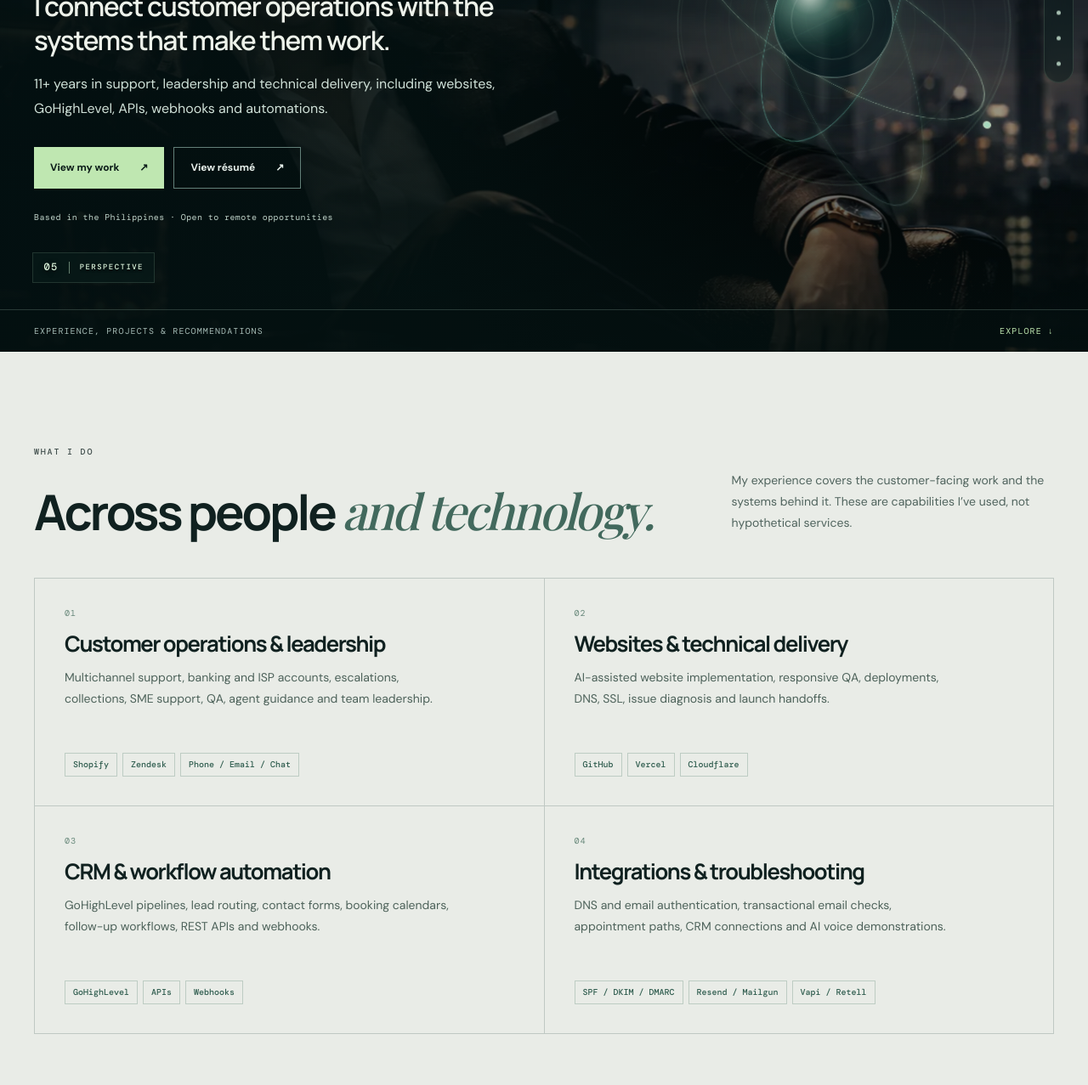
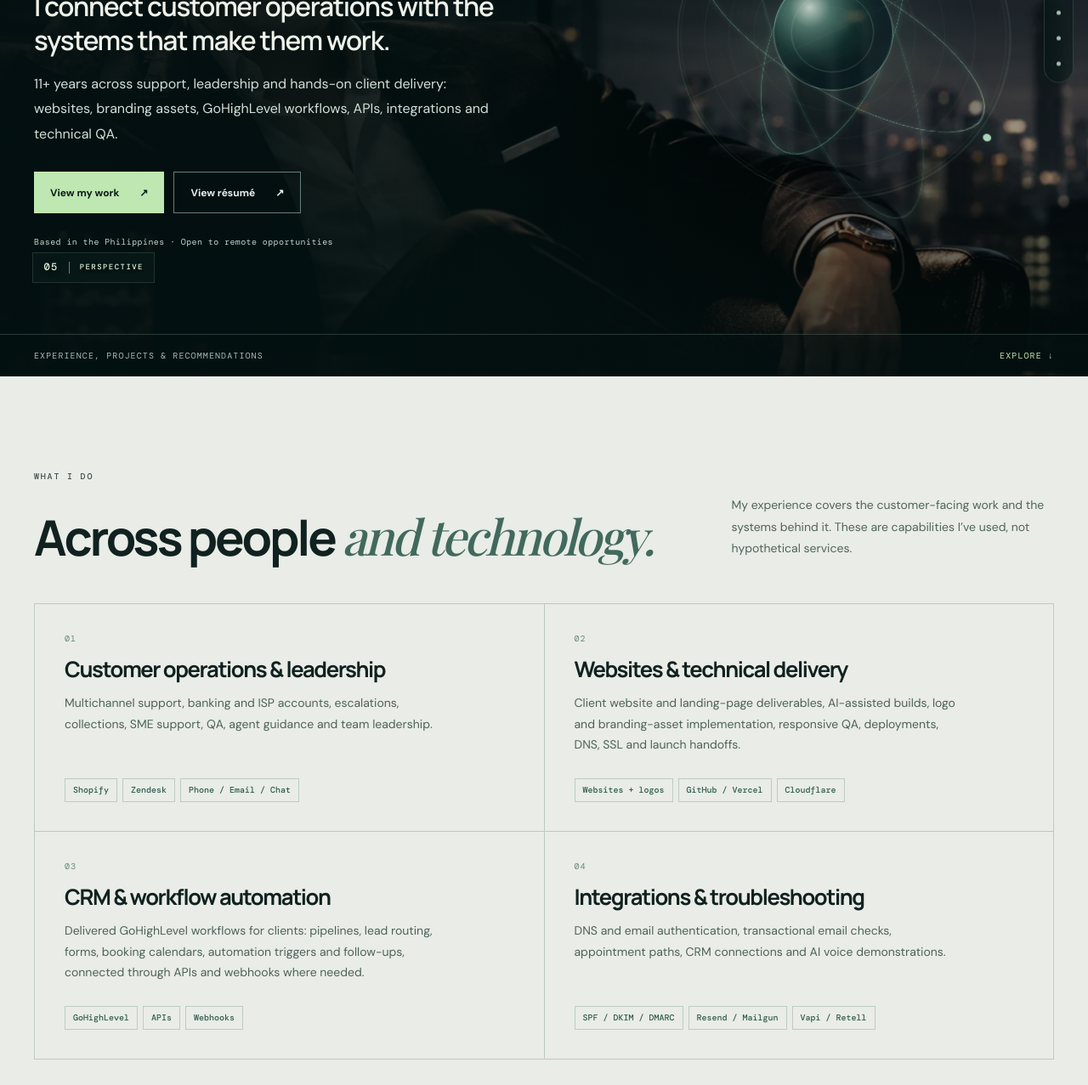
Before and after one commit to ajelljeromesaliba-spec/Ajell-Portfolio, a plain HTML site: page index.html in a window 1280 px wide. Shown: the part 445-1722 px from the top of the page at 85% size. Drawn offline with nearby package versions, Linux system fonts and the light colour scheme; a web font is replaced by a local one.

Commit message:
Clarify AI Acquisition website, logo, integration and GoHighLevel client deliverables

```diff
--- a/index.html
+++ b/index.html
@@ -4,7 +4,7 @@
 <meta charset="utf-8">
 <meta name="viewport" content="width=device-width,initial-scale=1">
 <meta name="theme-color" content="#0a1515">
-<meta name="description" content="Ajell Saliba's professional portfolio: customer operations, GoHighLevel, websites, API and webhook integrations, technical delivery, and leadership.">
+<meta name="description" content="Ajell Saliba's portfolio: client website and logo deliverables, GoHighLevel workflows, API integrations, technical operations, QA, and support leadership.">
 <meta name="author" content="Ajell Saliba">
 <meta name="site-release" content="ajell-professional-v29-cinematic-scroll-20261122">
 <meta property="og:type" content="website">
@@ -35,7 +35,7 @@
 <nav class="mobile-menu" id="mobileMenu" aria-label="Mobile navigation" hidden><a href="#expertise">Expertise</a><a href="#selected-work">Featured projects</a><a href="#case-studies">Case studies</a><a href="#experience">Work experience</a><a href="#voices">Recommendations</a><a href="#about">About me</a><a href="#contact">Contact</a></nav>
 <main id="main">
   <section class="hero" id="home" aria-labelledby="homeTitle"><div class="hero-grid container">
-    <div class="hero-copy"><p class="eyebrow hero-kicker"><span class="signal-dot" aria-hidden="true"></span> OPERATIONS / SYSTEMS / DELIVERY</p><h1 id="homeTitle">Ajell <em>Saliba.</em></h1><p class="hero-lead">I connect customer operations with the systems that make them work.</p><p class="hero-description">11+ years in support, leadership and technical delivery, including websites, GoHighLevel, APIs, webhooks and automations.</p><div class="hero-actions"><a class="button button-primary" href="#selected-work">View my work <span aria-hidden="true">↗</span></a><a class="button button-quiet" href="resume-v2.html">View résumé <span aria-hidden="true">↗</span></a></div><p class="hero-footnote">Based in the Philippines · Open to remote opportunities</p></div>
+    <div class="hero-copy"><p class="eyebrow hero-kicker"><span class="signal-dot" aria-hidden="true"></span> OPERATIONS / SYSTEMS / DELIVERY</p><h1 id="homeTitle">Ajell <em>Saliba.</em></h1><p class="hero-lead">I connect customer operations with the systems that make them work.</p><p class="hero-description">11+ years across support, leadership and hands-on client delivery: websites, branding assets, GoHighLevel workflows, APIs, integrations and technical QA.</p><div class="hero-actions"><a class="button button-primary" href="#selected-work">View my work <span aria-hidden="true">↗</span></a><a class="button button-quiet" href="resume-v2.html">View résumé <span aria-hidden="true">↗</span></a></div><p class="hero-footnote">Based in the Philippines · Open to remote opportunities</p></div>
     <div class="hero-city-photo" aria-hidden="true"><img src="assets/hero-city.webp" width="1578" height="888" alt="" fetchpriority="high" decoding="async"></div>
   </div><div class="hero-bottom"><div class="container"><span>EXPERIENCE, PROJECTS & RECOMMENDATIONS</span><a href="#expertise">EXPLORE <span aria-hidden="true">↓</span></a></div></div></section>
 
@@ -43,8 +43,8 @@
     <header class="section-heading reveal"><p class="eyebrow">WHAT I DO</p><div class="section-heading-grid"><h2 id="expertiseTitle">Across people <em>and technology.</em></h2><p>My experience covers the customer-facing work and the systems behind it. These are capabilities I’ve used, not hypothetical services.</p></div></header>
     <div class="expertise-grid">
       <article class="expertise-item reveal"><span class="item-no">01</span><h3>Customer operations & leadership</h3><p>Multichannel support, banking and ISP accounts, escalations, collections, SME support, QA, agent guidance and team leadership.</p><div class="skill-tags"><span>Shopify</span><span>Zendesk</span><span>Phone / Email / Chat</span></div></article>
-      <article class="expertise-item reveal"><span class="item-no">02</span><h3>Websites & technical delivery</h3><p>AI-assisted website implementation, responsive QA, deployments, DNS, SSL, issue diagnosis and launch handoffs.</p><div class="skill-tags"><span>GitHub</span><span>Vercel</span><span>Cloudflare</span></div></article>
-      <article class="expertise-item reveal"><span class="item-no">03</span><h3>CRM & workflow automation</h3><p>GoHighLevel pipelines, lead routing, contact forms, booking calendars, follow-up workflows, REST APIs and webhooks.</p><div class="skill-tags"><span>GoHighLevel</span><span>APIs</span><span>Webhooks</span></div></article>
+      <article class="expertise-item reveal"><span class="item-no">02</span><h3>Websites & technical delivery</h3><p>Client website and landing-page deliverables, AI-assisted builds, logo and branding-asset implementation, responsive QA, deployments, DNS, SSL and launch handoffs.</p><div class="skill-tags"><span>Websites + logos</span><span>GitHub / Vercel</span><span>Cloudflare</span></div></article>
+      <article class="expertise-item reveal"><span class="item-no">03</span><h3>CRM & workflow automation</h3><p>Delivered GoHighLevel workflows for clients: pipelines, lead routing, forms, booking calendars, automation triggers and follow-ups, connected through APIs and webhooks where needed.</p><div class="skill-tags"><span>GoHighLevel</span><span>APIs</span><span>Webhooks</span></div></article>
       <article class="expertise-item reveal"><span class="item-no">04</span><h3>Integrations & troubleshooting</h3><p>DNS and email authentication, transactional email checks, appointment paths, CRM connections and AI voice demonstrations.</p><div class="skill-tags"><span>SPF / DKIM / DMARC</span><span>Resend / Mailgun</span><span>Vapi / Retell</span></div></article>
     </div>
   </div></section>
@@ -61,14 +61,14 @@
         <div class="project-art"><div class="project-art-top"><span>INDEPENDENT PROJECT</span><span>PUBLIC WEBSITE</span></div><div class="project-typography"><span>CONNECTIVE</span><strong>STACK.</strong><small>WEBSITE / AUTOMATIONS / AI DEMOS</small></div><div class="project-art-footer">BUILT / CONNECTED / TESTED</div></div>
         <div class="project-copy"><p class="eyebrow">INDEPENDENT BUILD / LIVE</p><h3>ConnectiveStack</h3><p>A public project I built to demonstrate websites, AI-assisted workflows and practical integrations.</p><dl class="project-facts"><div><dt>My work</dt><dd>Website implementation, hosting/deployment, integrations and responsive QA</dd></div><div><dt>Connections</dt><dd>Contact routes, Resend delivery, calendar paths and AI voice demos</dd></div><div><dt>Tools</dt><dd>GitHub, Vercel, Cloudflare, Resend, Vapi / Retell</dd></div></dl><a class="text-link" href="https://connectivestack.com/" target="_blank" rel="noopener noreferrer">Visit the live project <span aria-hidden="true">↗</span></a></div>
       </article>
-      <article class="featured-project featured-project-secondary reveal"><div class="secondary-project-copy"><p class="eyebrow">CLIENT DELIVERY / PRIVATE WORK</p><h3>Websites, workflows <em>& integrations.</em></h3><p>Across client implementations, I worked on site delivery, forms, lead routing, GoHighLevel setup, calendars, domain verification and email authentication.</p><p class="project-outcome">I checked submissions, routing and booking flows before handoff. Client details remain private.</p></div><div class="secondary-project-aside"><p>IMPLEMENTATION AREAS</p><ul><li>Sites + deployments</li><li>CRM + automations</li><li>APIs + webhooks</li><li>DNS + email</li><li>Delivery QA</li></ul></div></article>
+      <article class="featured-project featured-project-secondary reveal"><div class="secondary-project-copy"><p class="eyebrow">CLIENT DELIVERY / PRIVATE WORK</p><h3>Websites, workflows <em>& integrations.</em></h3><p>At AI Acquisition, I contributed directly to client deliverables: websites and landing pages, logo and branding assets, GoHighLevel workflows, forms, calendars, lead routing, third-party integrations and domain/email configuration.</p><p class="project-outcome">I handled implementation and tested site responsiveness, submissions, workflow triggers, routing and booking paths before handoff. Client details remain private.</p></div><div class="secondary-project-aside"><p>IMPLEMENTATION AREAS</p><ul><li>Sites + logos</li><li>CRM + GHL workflows</li><li>APIs + webhooks</li><li>DNS + email</li><li>Delivery QA</li></ul></div></article>
     </div>
   </div></section>
 
   <section class="case-studies section-pad surface-light" id="case-studies" aria-labelledby="casesTitle"><div class="container">
     <header class="section-heading reveal"><p class="eyebrow">CASE STUDIES</p><div class="section-heading-grid"><h2 id="casesTitle">The work <em>behind delivery.</em></h2><p>What I handled and what can be verified. I’m not claiming client revenue or conversion improvements without evidence.</p></div></header>
     <div class="case-list">
-      <article class="case-row reveal"><div class="case-title"><p class="eyebrow">AI ACQUISITION / MANAGEMENT SUPPORT</p><h3>Reviewing client delivery at scale</h3><p>Operations QA and follow-up</p></div><div class="case-detail"><p>Reviewed <strong>6,381 client records</strong>, checked onboarding handoffs and closer-calendar connections, and identified blockers involving overdue work, ownership and client dependencies.</p><p>The work helped separate verified tasks from items needing follow-up. This is an operations review, not a claim about revenue results.</p><span class="case-tag">Records / Onboarding / Quality checks</span></div></article>
+      <article class="case-row reveal"><div class="case-title"><p class="eyebrow">AI ACQUISITION / CLIENT DELIVERABLES + MANAGEMENT SUPPORT</p><h3>Building, connecting and checking client systems</h3><p>Technical implementation and delivery QA</p></div><div class="case-detail"><p>Worked across client deliverables, including AI-assisted websites, landing pages, logos and branding assets, GoHighLevel pipelines and workflows, forms, booking calendars, lead routing, APIs, webhooks and deployment configuration.</p><p>Also reviewed <strong>6,381 client records</strong>, checked onboarding handoffs and closer-calendar connections, and flagged overdue work, unclear ownership and client dependencies. These are delivery and QA activities, not claims about client revenue.</p><span class="case-tag">Websites / Branding / GHL / Integrations / QA</span></div></article>
       <article class="case-row reveal"><div class="case-title"><p class="eyebrow">PROCLICK / CUSTOMER OPERATIONS</p><h3>From support agent to team lead</h3><p>Team leadership and quality</p></div><div class="case-detail"><p>Started in customer service and progressed into a team leadership role. Handled e-commerce cases and escalations, supported agents, helped with QA and worked on GoHighLevel automations.</p><p>ProClick owner Alfred confirmed that progression in his five-star Upwork review.</p><a class="text-link dark-link" href="#voices">Read Alfred’s review <span aria-hidden="true">↗</span></a></div></article>
     </div>
   </div></section>
@@ -83,7 +83,7 @@
 
   <section class="experience section-pad" id="experience" aria-labelledby="experienceTitle"><div class="container"><header class="section-opening"><span class="eyebrow">WORK HISTORY</span><div class="opening-line"><h2 id="experienceTitle">Where I’ve <em>worked.</em></h2><p>Across customer support, technical troubleshooting, collections, QA, team leadership, and technical delivery. Select a role to read more.</p></div></header>
       <div class="experience-shell"><div class="experience-aside"><span>2015 — 2026</span><figure class="experience-portrait"><img src="assets/ajell-executive-portrait.webp" width="780" height="1040" loading="lazy" decoding="async" alt="Ajell Saliba in a black suit with short dark hair, smiling against a green digital-code background"><figcaption>AJELL SALIBA / 2026</figcaption></figure><a class="text-link" href="resume-v2.html">VIEW / PRINT RÉSUMÉ <span aria-hidden="true">↗</span></a></div><div class="experience-list">
-        <details class="experience-item" open><summary><span class="exp-date">2025—2026</span><span class="exp-role"><strong>AI Acquisition</strong><small>Web & AI Automation Specialist / Management Support</small></span><span class="exp-plus">+</span></summary><div class="exp-body"><p>Implemented client websites and landing pages with AI-assisted tools, connected lead forms and calendars to GoHighLevel pipelines, and worked with REST APIs, webhooks, third-party integrations and automation triggers. Handled GitHub/Vercel deployments, Cloudflare DNS, SSL, domain verification and SPF/DKIM/DMARC records; tested form submissions, routing and email delivery. In management support, reviewed 6,381 client records, onboarding handoffs, closer-calendar connections and blockers.</p></div></details>
+        <details class="experience-item" open><summary><span class="exp-date">2025—2026</span><span class="exp-role"><strong>AI Acquisition</strong><small>Website, CRM & AI Automation Delivery / Management Support</small></span><span class="exp-plus">+</span></summary><div class="exp-body"><p>Worked directly on client deliverables, producing AI-assisted websites and landing pages, preparing and implementing logos and branding assets, and building GoHighLevel pipelines, workflow automations, lead routing, forms, calendars and follow-up sequences. Connected third-party services with REST APIs and webhooks; handled GitHub/Vercel deployment, Cloudflare DNS, SSL, domain verification and SPF/DKIM/DMARC. Tested responsiveness, submissions, workflow triggers, booking routes and email delivery before handoff. Also supported management with 6,381 client-record reviews, onboarding and closer-calendar audits, and task-blocker follow-up.</p></div></details>
         <details class="experience-item"><summary><span class="exp-date">2022—2025</span><span class="exp-role"><strong>ProClick</strong><small>Customer Support → Team Lead / GoHighLevel Specialist</small></span><span class="exp-plus">+</span></summary><div class="exp-body"><p>Progressed from customer service into team leadership. Handled e-commerce cases across Shopify/Amazon and Zendesk, escalations, quality reviews and agent guidance. Configured GoHighLevel contact segments, funnels, calendars, pipeline stages, lead-routing rules and automated follow-up workflows.</p></div></details>
         <details class="experience-item"><summary><span class="exp-date">2020—2022</span><span class="exp-role"><strong>Transparent BPO</strong><small>Sales, Quality Assurance & Virtual Assistance</small></span><span class="exp-plus">+</span></summary><div class="exp-body"><p>Outbound sales and cold calling, health-insurance-related outreach, CRM records, communication reviews and QA follow-up.</p></div></details>
         <details class="experience-item"><summary><span class="exp-date">2019—2020</span><span class="exp-role"><strong>Teleperformance Philippines</strong><small>Customer Service Representative</small></span><span class="exp-plus">+</span></summary><div class="exp-body"><p>Account and service inquiries, case notes, customer communication, escalations and follow-up in a high-volume BPO environment.</p></div></details>
```
